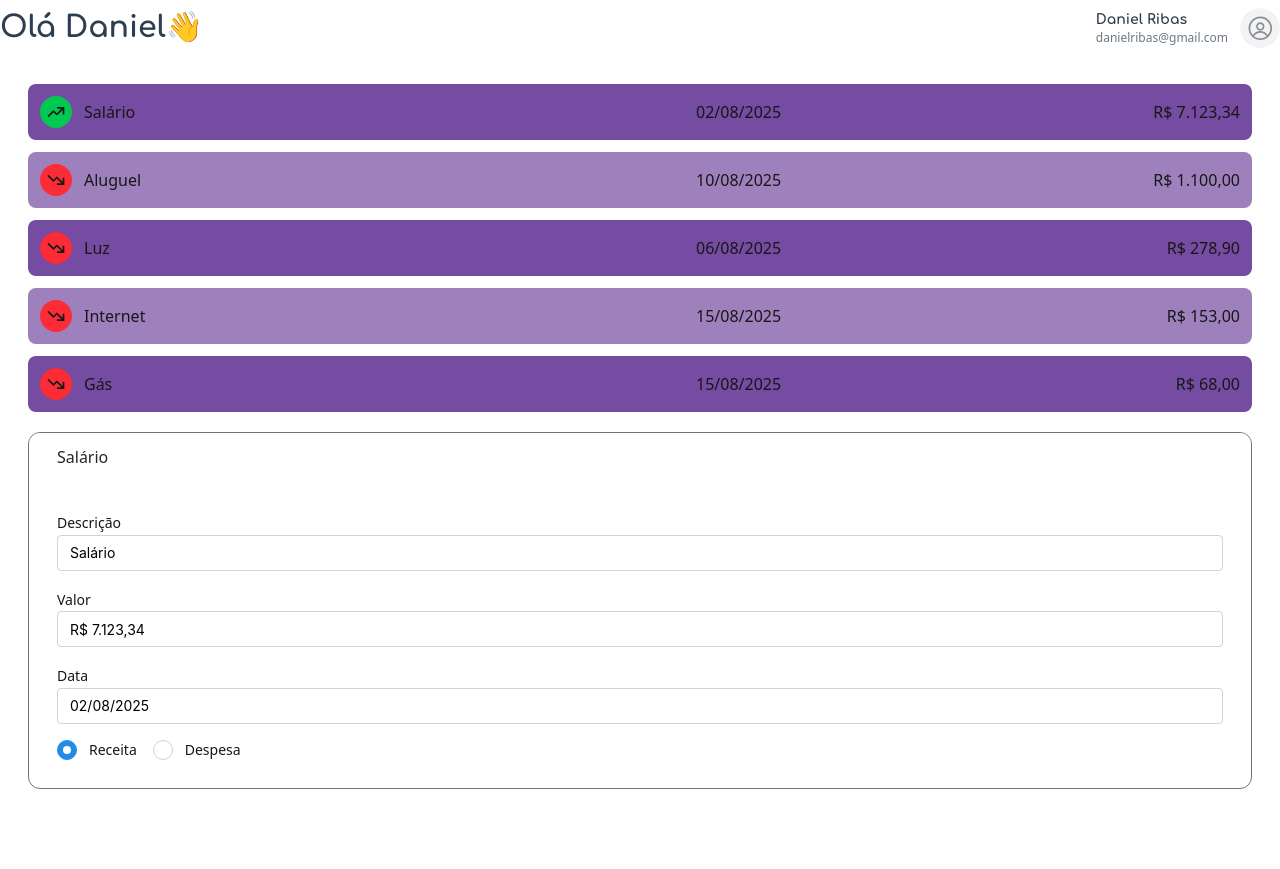
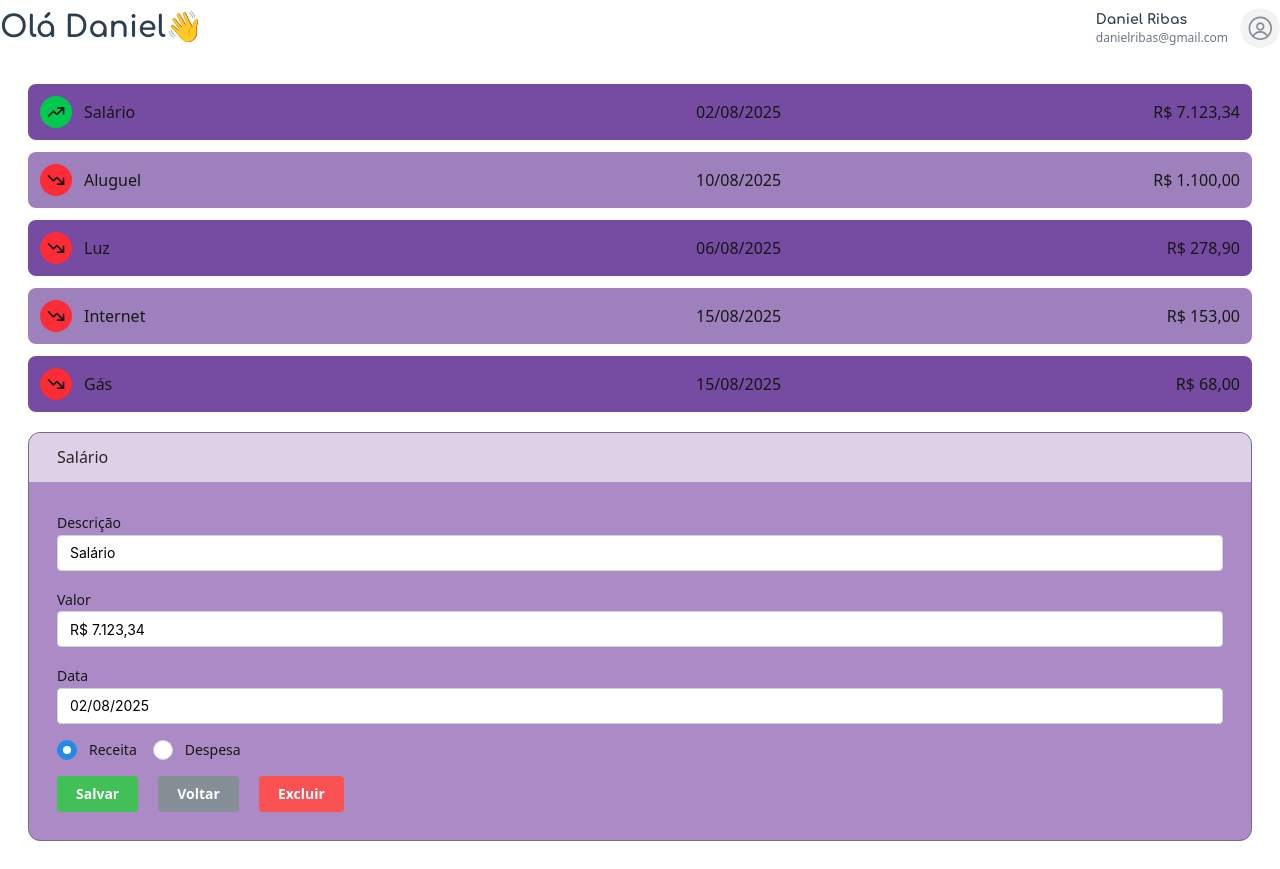
Before and after one commit to danielribas1105/drcode-nimbus, a Next.js app: page /finances in a window 1280 px wide. Before the commit the page ends 817 px from the top, so only its background shows below. Built offline with nearby package versions, Linux system fonts and the light colour scheme.

Commit message:
feat(form): continuação formulário

```diff
--- a/src/components/finances/form.tsx
+++ b/src/components/finances/form.tsx
@@ -1,33 +1,43 @@
-import Transation from "@/logic/core/finances/Transation";
-import { TransationType } from "@/logic/core/finances/TransationType";
-import Money from "@/logic/utils/Money";
-import { TextInput, Radio, Group } from "@mantine/core";
-import { DatePickerInput } from "@mantine/dates";
-import "dayjs/locale/pt-br";
+import Transation from "@/logic/core/finances/Transation"
+import { TransationType } from "@/logic/core/finances/TransationType"
+import Money from "@/logic/utils/Money"
+import { TextInput, Radio, Group, Button } from "@mantine/core"
+import { DatePickerInput } from "@mantine/dates"
+import "dayjs/locale/pt-br"
 
 interface FormFinancesProps {
 	transation: Transation
 }
 
-export default function FormFinances({transation}: FormFinancesProps) {
-
-   function changeAttribute(type: string) {
-
-   }
+export default function FormFinances({ transation }: FormFinancesProps) {
+	function changeAttribute(type: string) {}
 
 	return (
-      <div className="flex flex-col border border-zinc-500 rounded-xl overflow-hidden">
+		<div className="flex flex-col border border-zinc-500 bg-purple-900/50 rounded-xl overflow-hidden">
 			<div className="bg-white/60 py-3 px-7 text-zinc-800">{transation.descricao}</div>
 			<div className="flex flex-col gap-4 p-4 sm:p-7">
-            <TextInput label="Descrição" value={transation.descricao}/>
-            <TextInput label="Valor" value={Money.formatMoney(transation.valor)}/>
-            <DatePickerInput label="Data" value={transation.data} locale="pt-BR" valueFormat="DD/MM/YYYY"/>
-            <Radio.Group value={transation.tipo} onChange={() => changeAttribute('tipo')}>
+				<TextInput label="Descrição" value={transation.descricao} />
+				<TextInput label="Valor" value={Money.formatMoney(transation.valor)} />
+				<DatePickerInput label="Data" value={transation.data} locale="pt-BR" valueFormat="DD/MM/YYYY" />
+				<Radio.Group value={transation.tipo} onChange={() => changeAttribute("tipo")}>
 					<Group>
-                  <Radio value={TransationType.RECEITA} label="Receita"/>
-                  <Radio value={TransationType.DESPESA} label="Despesa"/>
+						<Radio value={TransationType.RECEITA} label="Receita" />
+						<Radio value={TransationType.DESPESA} label="Despesa" />
 					</Group>
 				</Radio.Group>
+				<div className="flex gap-5">
+					<Button className="bg-green-500" color="green">
+						Salvar
+					</Button>
+					<Button className="bg-zinc-500" color="gray">
+						Voltar
+					</Button>
+					{transation.id && (
+						<Button className="bg-red-500" color="red">
+							Excluir
+						</Button>
+					)}
+				</div>
 			</div>
 		</div>
 	)
--- a/src/components/finances/list.tsx
+++ b/src/components/finances/list.tsx
@@ -5,9 +5,10 @@ import { IconTrendingDown, IconTrendingUp } from "@tabler/icons-react"
 
 interface ListProps {
 	transations: Transation[]
+	selectTransation?: (transation: Transation) => void
 }
 
-export default function List({ transations }: ListProps) {
+export default function List({ transations, selectTransation }: ListProps) {
 	return (
 		<div className="flex flex-col gap-3">
 			{transations.length > 0 ? (
@@ -15,8 +16,13 @@ export default function List({ transations }: ListProps) {
 					<div
 						key={t.id}
 						className={`flex items-center gap-3 p-3 cursor-pointer rounded-lg ${i % 2 === 0 ? "bg-logo-purple" : "bg-logo-purple/70"} hover:bg-zinc-300/50`}
+						onClick={() => selectTransation?.(t)}
 					>
-						<span className={`flex justify-center items-center w-8 h-8 p-1.5 rounded-full ${t.tipo === 'receita' ? 'bg-green-500' : 'bg-red-500'}`}>{t.tipo === 'receita' ? <IconTrendingUp/> : <IconTrendingDown/>}</span>
+						<span
+							className={`flex justify-center items-center w-8 h-8 p-1.5 rounded-full ${t.tipo === "receita" ? "bg-green-500" : "bg-red-500"}`}
+						>
+							{t.tipo === "receita" ? <IconTrendingUp /> : <IconTrendingDown />}
+						</span>
 						<span className="w-full md:w-1/2">{t.descricao}</span>
 						<span className="hidden md:inline flex-1">{DateFormat.ddmmyy.format(t.data)}</span>
 						<span>{Money.formatMoney(t.valor)}</span>
```
Lines whose indentation alone changed are shown as unchanged.
